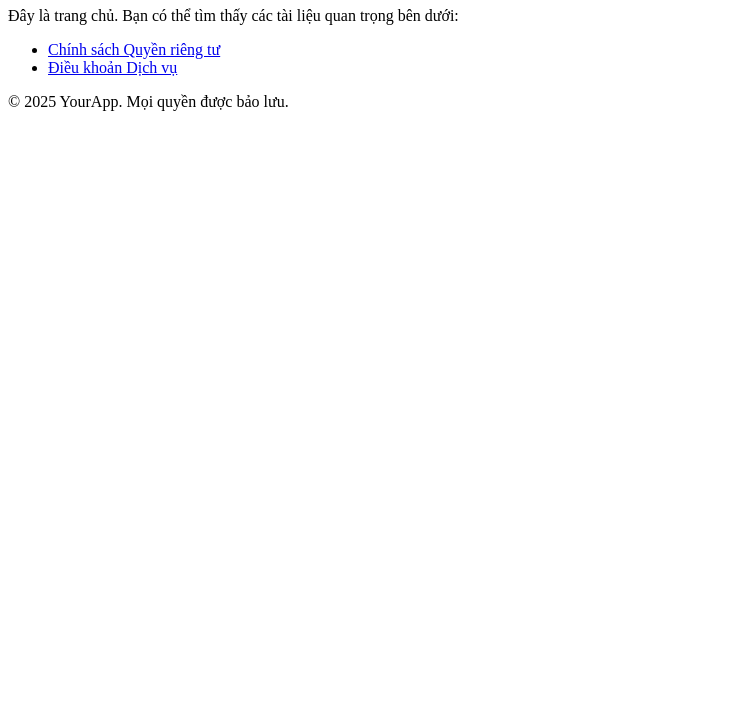
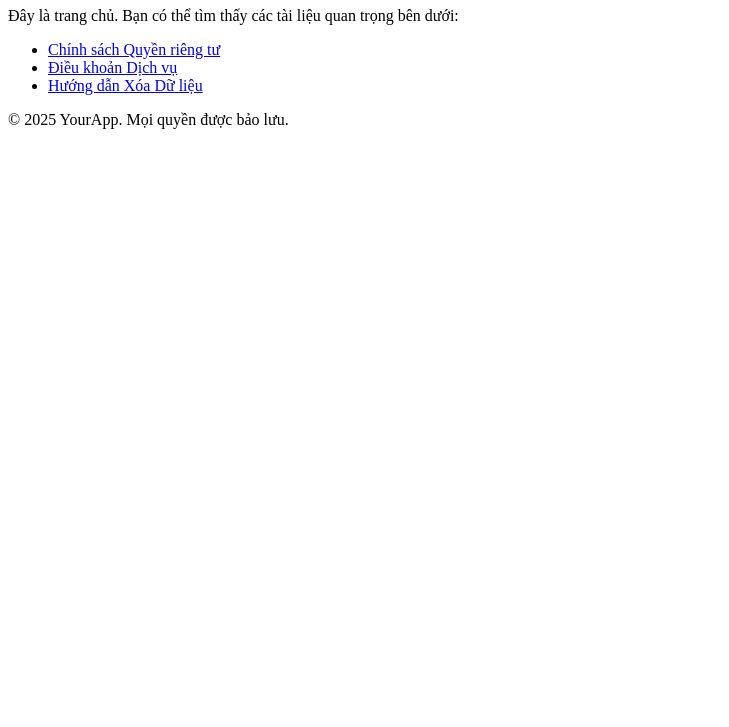
Before and after one commit to techdb-tran/My-app, a plain HTML site: page index.html in a window 1280 px wide. Shown: the part 73-800 px from the top of the page, without its empty margins (0-729 px from the left). Drawn offline with Linux system fonts and the light colour scheme.

Commit message:
[FE] TASK5

```diff
--- a/index.html
+++ b/index.html
@@ -12,6 +12,7 @@
     <ul>
         <li><a href="privacy-policy.html">Chính sách Quyền riêng tư</a></li>
         <li><a href="terms-of-service.html">Điều khoản Dịch vụ</a></li>
+        <li><a href="delete-data.html">Hướng dẫn Xóa Dữ liệu</a></li>
     </ul>
 
     <footer>
```
